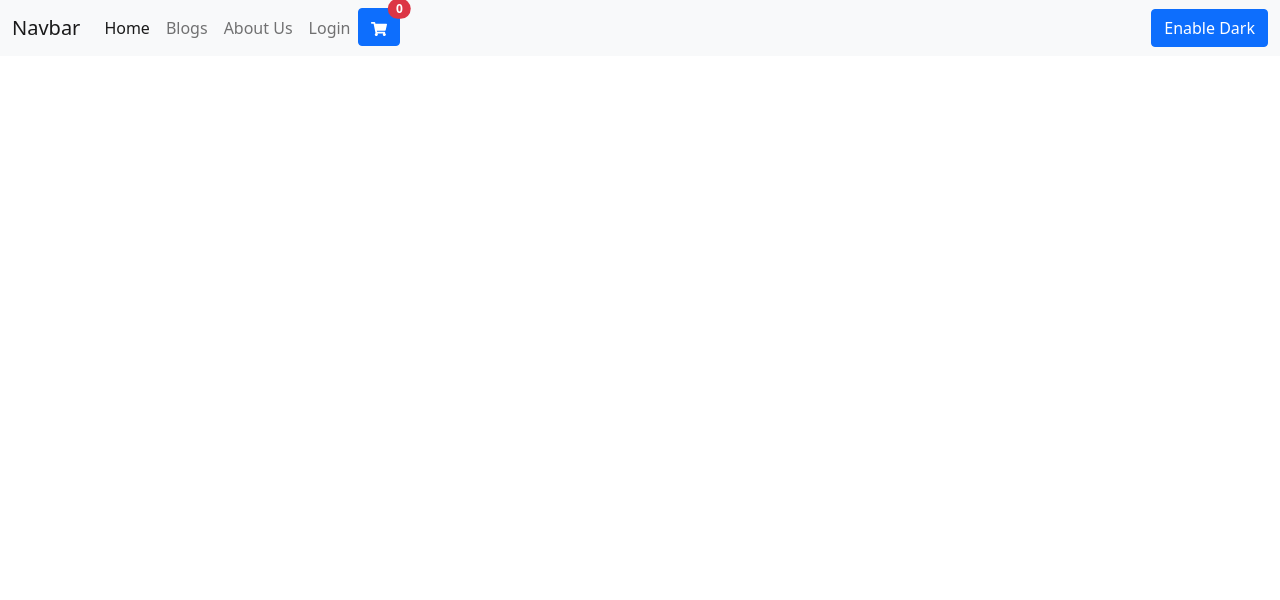
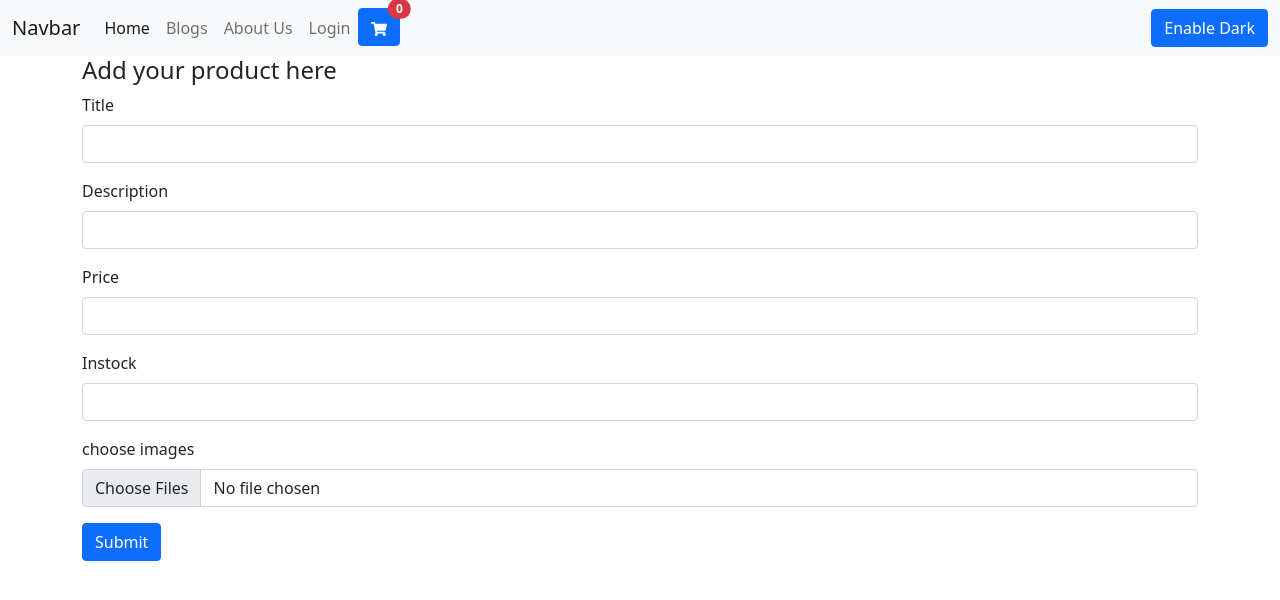
Before and after one commit to Raju-bit-creator/mern-ashar-shrawan, a React (Vite) app in the folder client/: page /addproduct in a window 1280 px wide. Shown: the top 600 px of the page. Built offline with nearby package versions, Linux system fonts and the light colour scheme; no server answers.

Commit message:
adding product

```diff
--- a/client/package.json
+++ b/client/package.json
@@ -10,6 +10,7 @@
     "preview": "vite preview"
   },
   "dependencies": {
+    "axios": "^1.7.7",
     "first-website": "file:",
     "react": "^18.3.1",
     "react-dom": "^18.3.1",
--- a/client/src/App.jsx
+++ b/client/src/App.jsx
@@ -18,6 +18,7 @@ import Form from './components/Reduce'
 import CartItems from './components/cartItems'
 import Login from './components/Login'
 import Signup from './components/Signup'
+import Addproduct from './components/Addproduct'
 
 
 
@@ -65,8 +66,9 @@ function App() {
           <Route path='/about' element={<About />} />
           <Route path='/reduce' element={<Form />} />
           <Route path='/cartitems' element={<CartItems/>} />
-          <Route path='/login' element={<Login/>} />
+          <Route path='/login' element={<Login alert={alert} showAlert={showAlert} />} />
           <Route path='/signup' element={<Signup alert={alert} showAlert={showAlert}  />} />
+          <Route path='/addproduct' element={<Addproduct alert={alert} showAlert={showAlert}  />} />
         </Routes>
       </Router>
     </BlogState>
--- /dev/null
+++ b/client/src/components/Addproduct.jsx
@@ -0,0 +1,82 @@
+import React, { useState } from 'react'
+import axios from 'axios'
+
+const Addproduct = () => {
+
+    const [product, setProduct] = useState({
+        title: "",
+        description: "",
+        price: "",
+        instock: "",
+        image: ""
+    })
+    const imageUpload = (e) => {
+        setProduct({
+            ...product, image: e.target.files[0]
+        })
+    }
+
+    const handleSubmit =async () => {
+        // console.log("this is adding product");
+        const formData = new formData();
+        formData.append('title', product.title)
+        formData.append('description', product.description)
+        formData.append('price', product.price)
+        formData.append('instock', product.instock)
+        if(product.image){
+            formData.append('myfile', product.image)
+        }
+        try {
+            const response= await axios.post('http://localhost:5000/api/product/addproduct', formData,{
+                "auth-token ": localStorage.getItem('token')
+            })
+            const data = await response
+            console.log("this our products", data);
+
+
+        } catch (error) {
+
+        }
+
+    }
+
+    const handleChange = (e) => {
+        setProduct({ ...product, [e.target.name]: e.target.value })
+    }
+    return (
+        <div className='container'>
+            <h4>Add your product here</h4>
+
+            <form onSubmit={handleSubmit}>
+                <div class="mb-3">
+                    <label htmlFor="exampleInputEmail1" class="form-label">Title</label>
+                    <input type="text" class="form-control" id="exampleInputEmail1" name='title' value={product.title} onChange={handleChange} aria-describedby="emailHelp" />
+
+                </div>
+                <div class="mb-3">
+                    <label htmlFor="exampleInputEmail1" class="form-label">Description</label>
+                    <input type="text" class="form-control" name='description' value={product.description} onChange={handleChange} id="exampleInputEmail1" aria-describedby="emailHelp" />
+
+                </div>
+                <div class="mb-3">
+                    <label htmlFor="exampleInputPassword1" class="form-label">Price</label>
+                    <input type="number" name='price' value={product.price} onChange={handleChange} class="form-control" id="price" />
+                </div>
+                <div class="mb-3">
+                    <label htmlFor="exampleInputPassword1" class="form-label">Instock</label>
+                    <input type="number" name='instock' value={product.instock} onChange={handleChange} class="form-control" id="instock" />
+                </div>
+                <div class="mb-3">
+                    <label htmlFor="exampleInputPassword1" class="form-label">choose images</label>
+                    <input type="file" multiple name='image' onChange={imageUpload} class="form-control" id="instock" />
+                </div>
+
+                <button type="submit" class="btn btn-primary">Submit</button>
+            </form>
+
+
+        </div>
+    )
+}
+
+export default Addproduct
--- a/client/src/components/Login.jsx
+++ b/client/src/components/Login.jsx
@@ -1,12 +1,33 @@
 import React, { useState } from 'react'
-import { Link } from 'react-router-dom'
+import { Link, useNavigate } from 'react-router-dom'
 
-const Login = () => {
+const Login = (props) => {
     const [credential, setCredential]= useState({email:"", password:""})
+    const navigate= useNavigate()
 
-    const handleSubmit =()=>{
-       console.log("this is handle submit");
 
+    const handleSubmit = async (e) => {
+        e.preventDefault();
+        const { email, password } = credential
+        const response = await fetch("http://localhost:5000/api/auth/login", {
+            method: 'POST',
+            headers: {
+                'Content-Type': 'application/json'
+            },
+            body: JSON.stringify({ email, password })
+        });
+        const json = await response.json()
+        console.log('this is response ', json);
+        if (json) {
+            // Save the auth token and redirect
+            localStorage.setItem('token', json.authToken);
+            navigate("/");
+            props.showAlert('Account created ', 'success')
+
+        }
+        else {
+            props.showAlert('invalid credential', 'danger')
+        }
     }
     const handleChange=(e)=>{
         setCredential({...credential, [e.target.name]:e.target.value})
```
Also changed, not shown: 1 other file (tests, documents, lock files or other folders).
